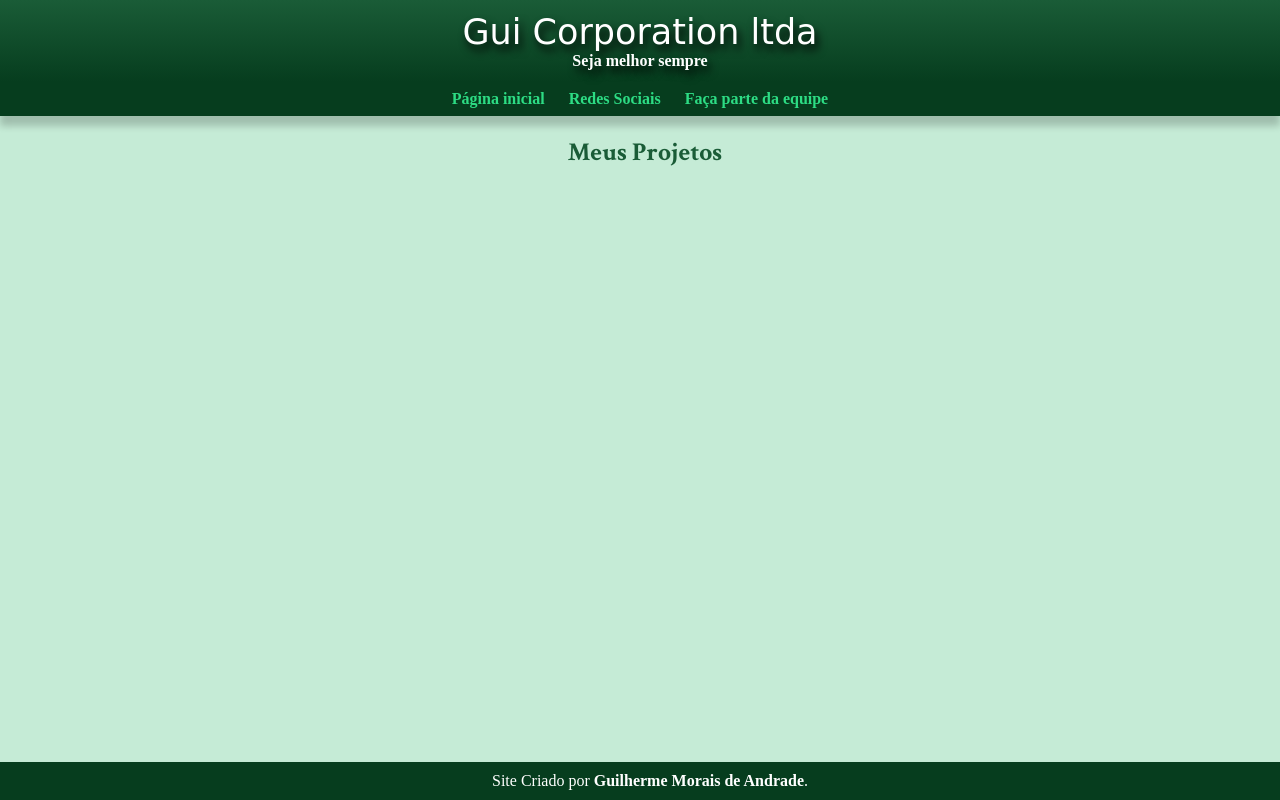
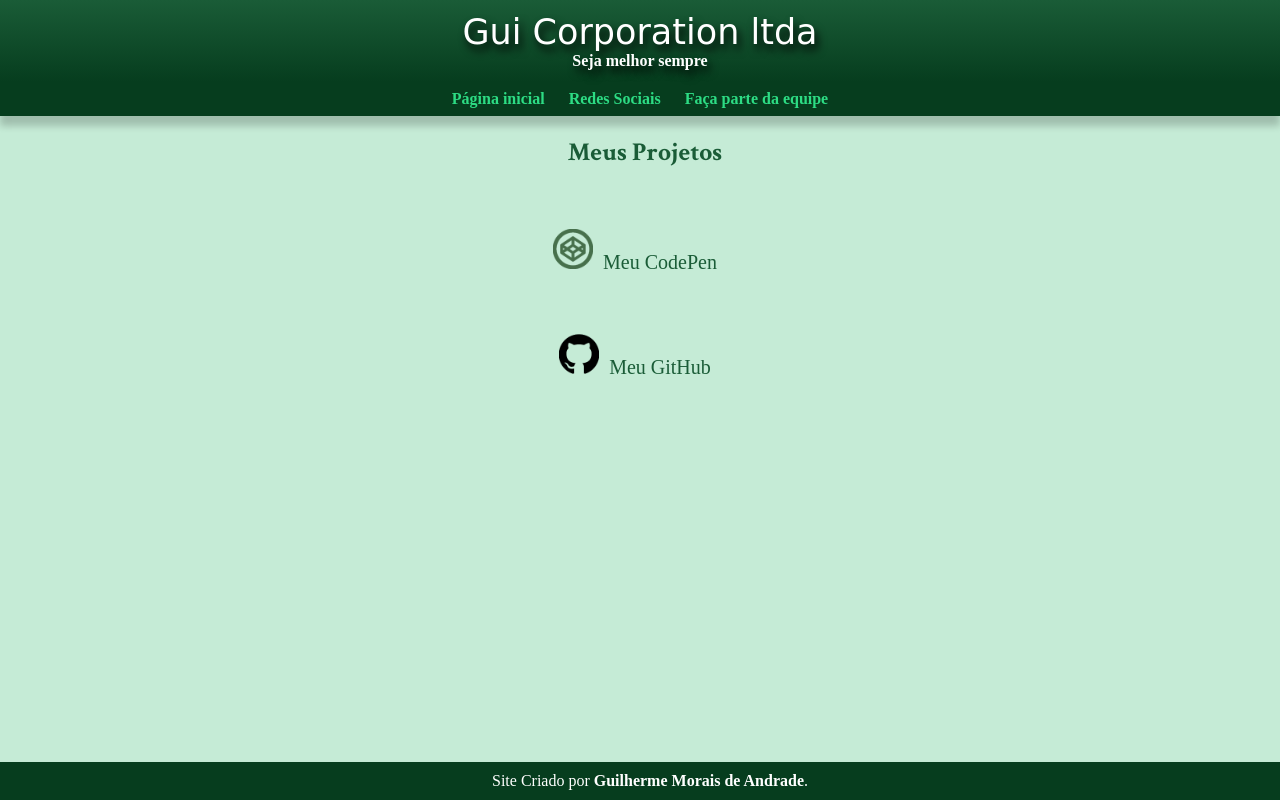
Before and after one commit to guilhermeAndrade07/html-css, a plain HTML site: page desafios/site-gui/projetos/projetos.html in a window 1280 px wide. Drawn offline with Linux system fonts and the light colour scheme; a web font is replaced by a local one.

Commit message:
atualização no sistema

```diff
--- a/desafios/site-gui/equipe/style.css
+++ b/desafios/site-gui/equipe/style.css
@@ -103,7 +103,7 @@ nav {
     color: var(--cor4);
     padding: 8px;
     text-decoration: none;
-    font-size: 1.3em;
+    font-size: 1.1em;
  }
 
  .email a:hover {
--- a/desafios/site-gui/projetos/projetos.html
+++ b/desafios/site-gui/projetos/projetos.html
@@ -19,7 +19,8 @@
     </nav>
     <main>
         <h1>Meus Projetos</h1>
-
+        <p><img src="../Imagens/codepen-logo.png" alt="logo"><a href="https://codepen.io/guizinn_" target="_blank">Meu CodePen</a></p>
+        <p><img src="../Imagens/github-logo.png" alt="logo"><a href="https://github.com/guilhermeAndrade07" target="_blank">Meu GitHub</a></p>
     </main>
     <footer>
         <p>Site Criado por <strong>Guilherme Morais de Andrade</strong>.</p>
--- a/desafios/site-gui/projetos/style.css
+++ b/desafios/site-gui/projetos/style.css
@@ -75,6 +75,30 @@ nav {
     color: var(--cor4);
  }
 
+ main p {
+    padding: 20px;
+    text-align: center;
+
+}
+
+ main p > img {
+    height: 40px;
+    width: 40px;
+    padding-top: 20px;
+ }
+
+ main p > a {
+    text-decoration: none;
+    color: var(--cor4);
+    padding: 10px;
+    font-size: 20px;
+ }
+
+ main p > a:hover {
+    text-decoration: underline;
+    font-size: 1.1em;
+ }
+
  footer {
     background-color: var(--cor5);
     color: white;
```
